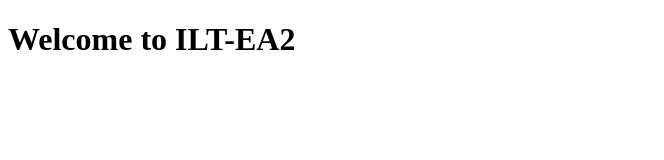
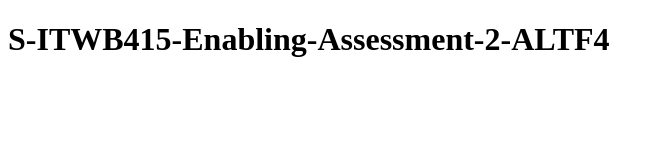
Before and after one commit to Resos-JohnAlec/S-ITWB415-Enabling-Assessment-2-ALTF4, a website: page ILT-EA2/index.html in a window 1280 px wide. Shown: the whole page, without its empty margins (0-664 px from the left). Drawn offline with Linux system fonts and the light colour scheme.

Commit message:
Change title name

```diff
--- a/ILT-EA2/index.html
+++ b/ILT-EA2/index.html
@@ -4,11 +4,11 @@
 <head>
     <meta charset="UTF-8">
     <meta name="viewport" content="width=device-width, initial-scale=1.0">
-    <title>Document</title>
+    <title>S-ITWB415-Enabling-Assessment-2-ALTF4</title>
 </head>
 
 <body>
-    <h1>Welcome to ILT-EA2</h1>
+    <h1>S-ITWB415-Enabling-Assessment-2-ALTF4</h1>
 
     <script src="script.js"></script>
 </body>
```
